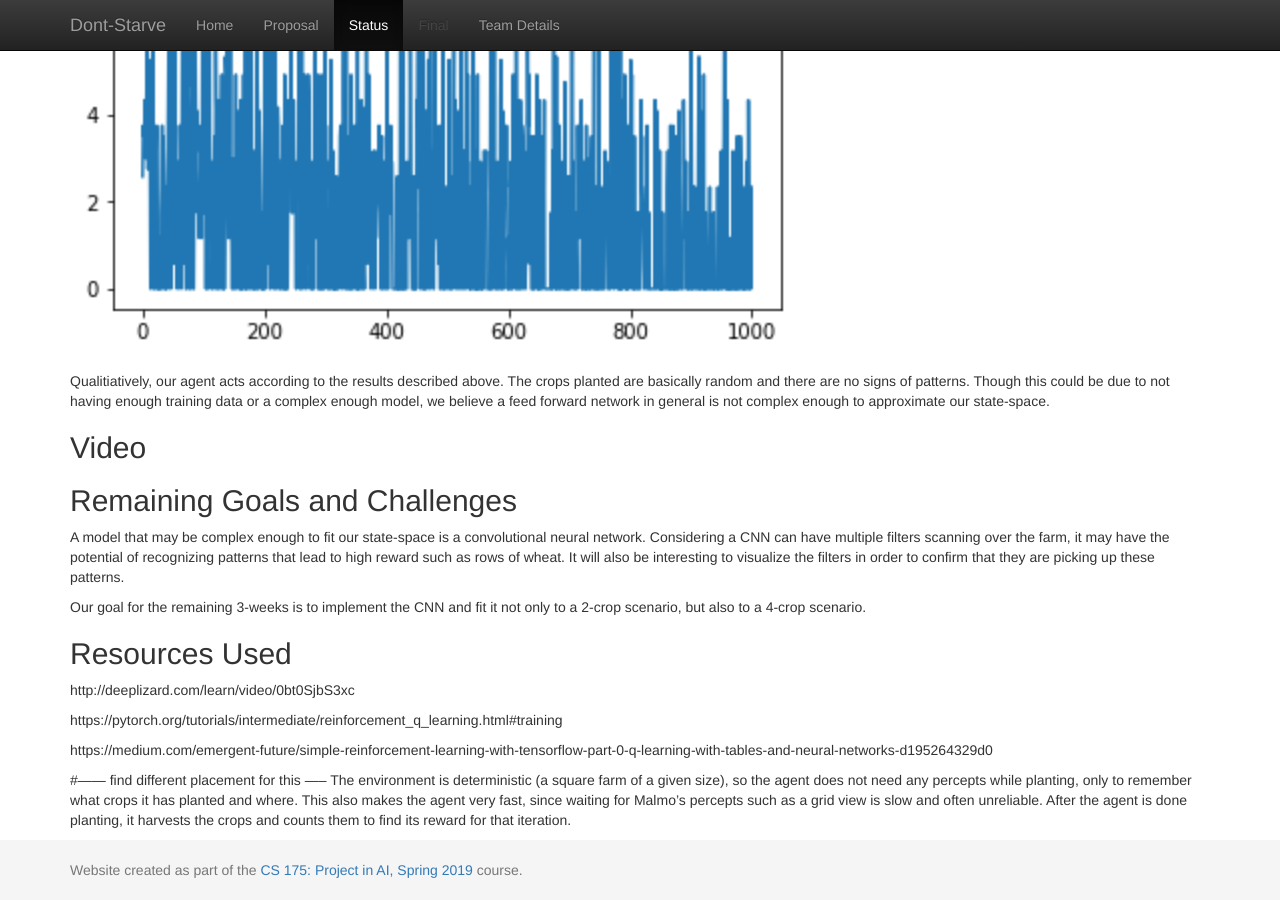
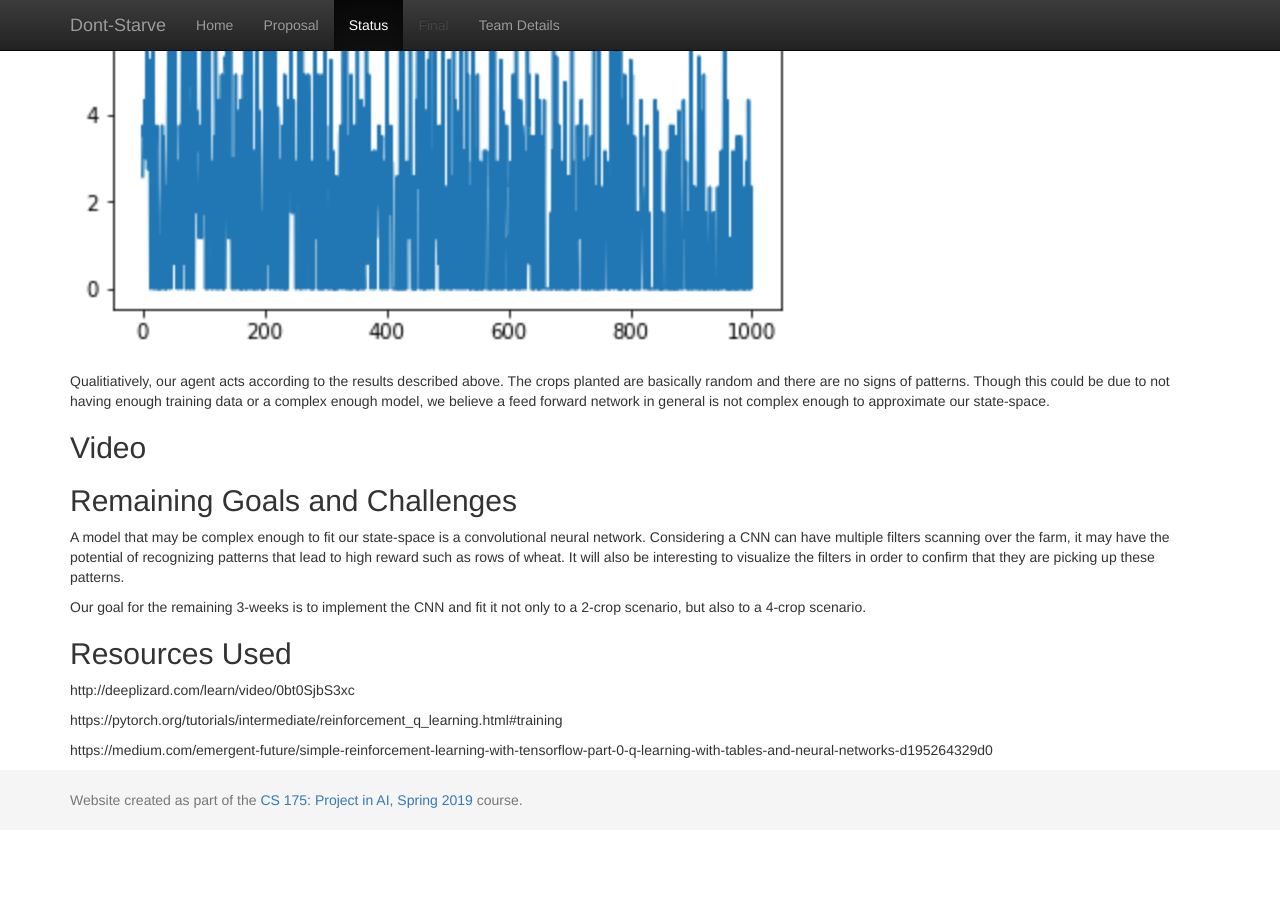
Before and after one commit to Farbod909/cs175-dont-starve, a Jekyll site: the page built from docs/status.md, in a window 1280 px wide and 900 px high, scrolled down 1860 px. Built offline with Jekyll 4.4.1, drawn with Linux system fonts in a browser that asks for light colours; our own code applies the rules of GitHub Pages for plain Markdown files; after the commit the page ends 2690 px from its top, so only the background shows below that.

Commit message:
Update status.md

```diff
--- a/docs/status.md
+++ b/docs/status.md
@@ -70,8 +70,3 @@ http://deeplizard.com/learn/video/0bt0SjbS3xc
 https://pytorch.org/tutorials/intermediate/reinforcement_q_learning.html#training
 
 https://medium.com/emergent-future/simple-reinforcement-learning-with-tensorflow-part-0-q-learning-with-tables-and-neural-networks-d195264329d0
-
-
-
-#------ find different placement for this -----
-The environment is deterministic (a square farm of a given size), so the agent does not need any percepts while planting, only to remember what crops it has planted and where. This also makes the agent very fast, since waiting for Malmo's percepts such as a grid view is slow and often unreliable. After the agent is done planting, it harvests the crops and counts them to find its reward for that iteration.
```
